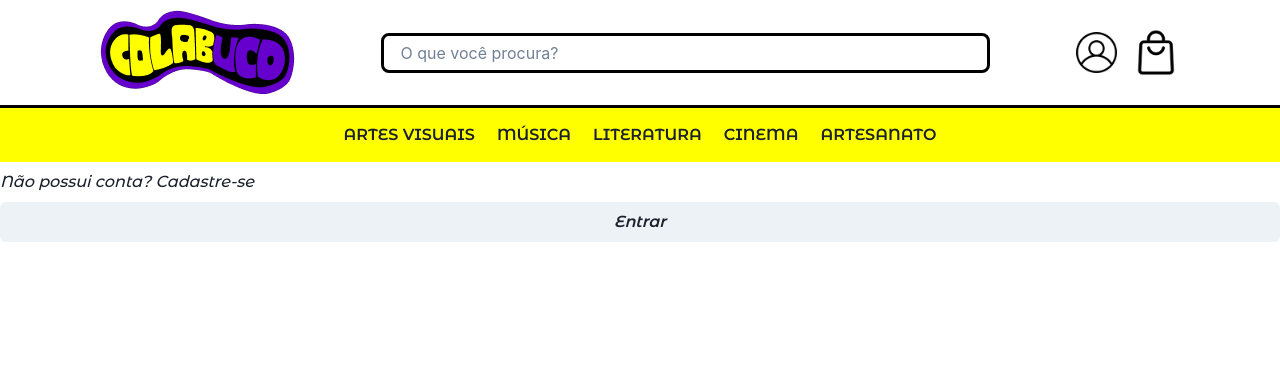
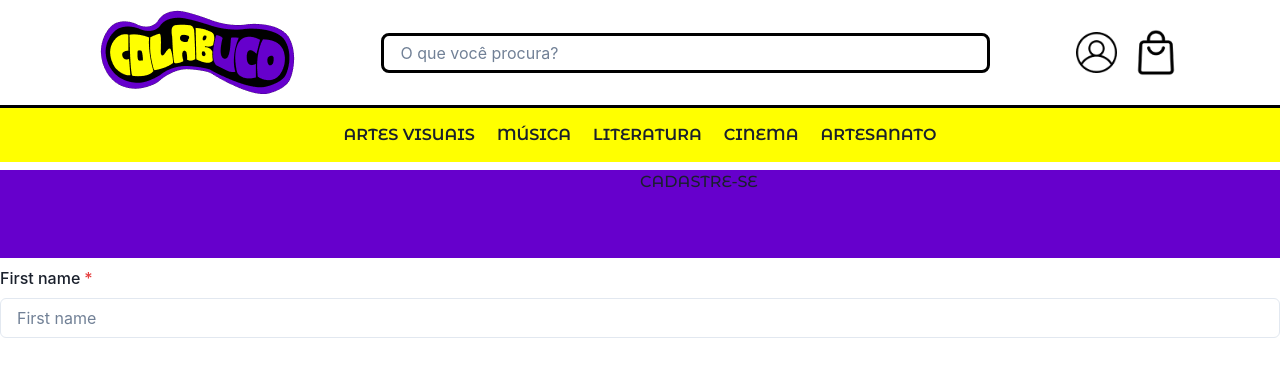
Before and after one commit to SIN-disciplina-PI3/ColabucoFrontEnd, a React (Create React App) app: page /cadastrocliente in a window 1280 px wide. Shown: the top 376 px of the page. Built offline with nearby package versions, Linux system fonts and the light colour scheme.

Commit message:
andamento do cadastro cliente

```diff
--- a/src/pages/CadastroCliente.jsx
+++ b/src/pages/CadastroCliente.jsx
@@ -1,23 +1,24 @@
 import React from "react";
 import NavBar from './/..//components/Navbar'
-import { Stack, Text, Button } from "@chakra-ui/react";
+import { Stack, Text, Button, Input,FormControl, FormLabel } from "@chakra-ui/react";
 import { Link } from "react-router-dom";
+import styles from './../styles/cadastrocliente.css'
 
 
 
 function CadastroCliente() {
 
     return (
+
         <Stack>
             <NavBar />
 
-            <Text className='fonte01' >Não possui conta?
-                <Link> Cadastre-se </Link>
-            </Text>
+            <Text pb='5%' className="texto05"> CADASTRE-SE </Text>
 
-            <Button className='fonte02'>
-                Entrar
-            </Button>
+            <FormControl isRequired>
+                <FormLabel>First name</FormLabel>
+                <Input placeholder='First name' />
+            </FormControl>
 
         </Stack>
     );
--- a/src/styles/cadastrocliente.css
+++ b/src/styles/cadastrocliente.css
@@ -0,0 +1,9 @@
+
+.texto05{
+font-family: 'Montserrat Alternates', sans-serif;
+font: weight 700;
+ align-items: center;
+ padding-left: 50%;
+ background-color: #6600CC;
+
+}
```
